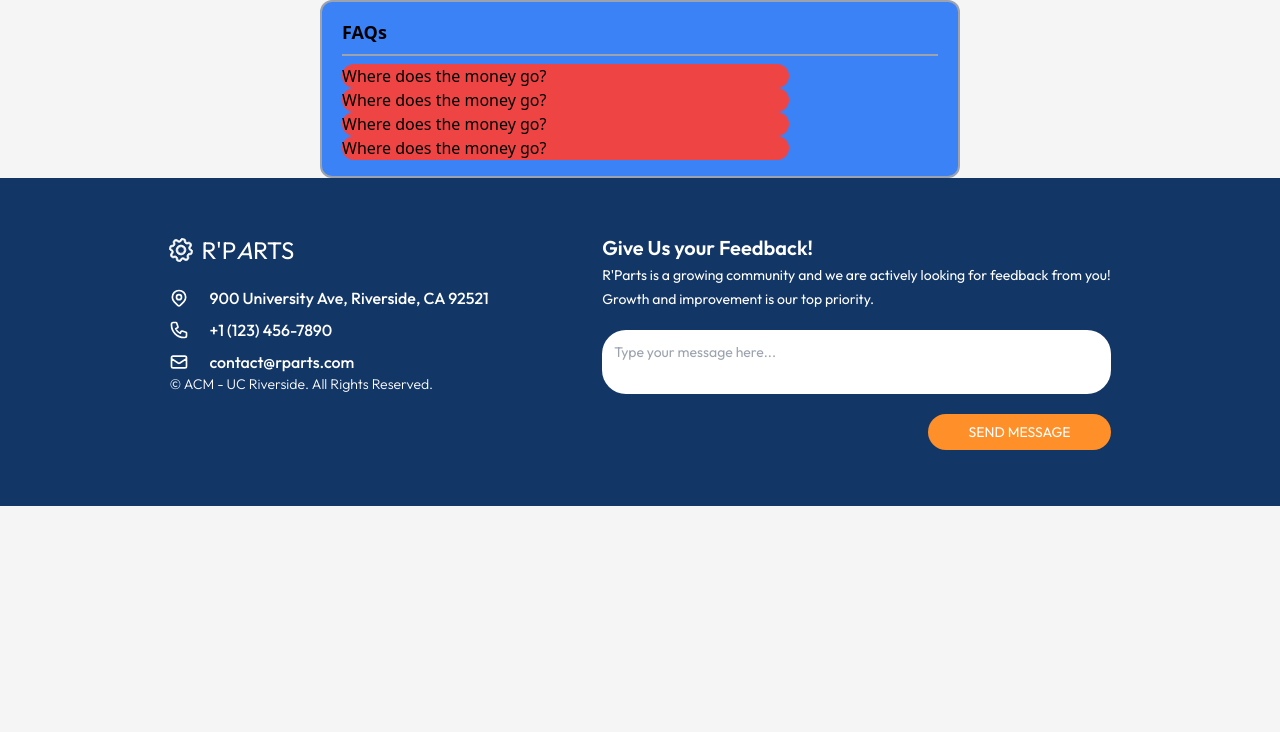
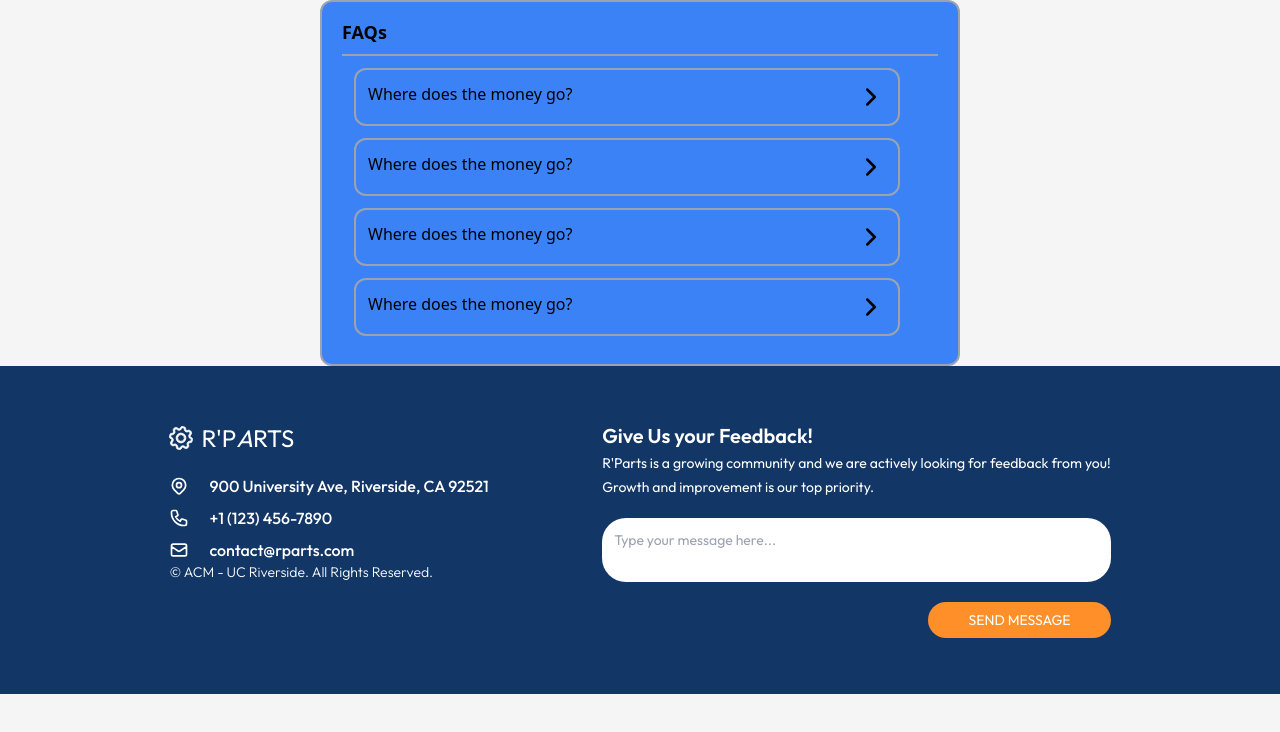
Before and after one commit to shahdivyank/r-parts, a Next.js app: page /info in a window 1280 px wide. Shown: the top 732 px of the page. Built offline with nearby package versions, Linux system fonts and the light colour scheme.

Commit message:
Added arrow and rotates when question is clicked

```diff
--- a/src/components/about/Faq.jsx
+++ b/src/components/about/Faq.jsx
@@ -1,5 +1,6 @@
 "use client";
 import { React, useState } from "react";
+import { FiChevronRight } from "react-icons/fi";
 
 const Faq = ({ question, answer }) => {
   const [isOpen, setIsOpen] = useState(false);
@@ -7,12 +8,15 @@ const Faq = ({ question, answer }) => {
   return (
     <>
       <div
-        className="bg-red-500 w-3/4 rounded-xl cursor-pointer"
+        className="flex flex-col w-11/12 rounded-xl cursor-pointer border-2 border-gray-400 p-3 m-3"
         onClick={() => setIsOpen(!isOpen)}
       >
-        {question}
+        <div className="flex flex-row justify-between">
+          {question}
+          <FiChevronRight className={`text-3xl ${isOpen ? "rotate-90" : ""}`} />
+        </div>
+        {isOpen && <div className="">{answer}</div>}
       </div>
-      {isOpen && <div>{answer}</div>}
     </>
   );
 };
```
